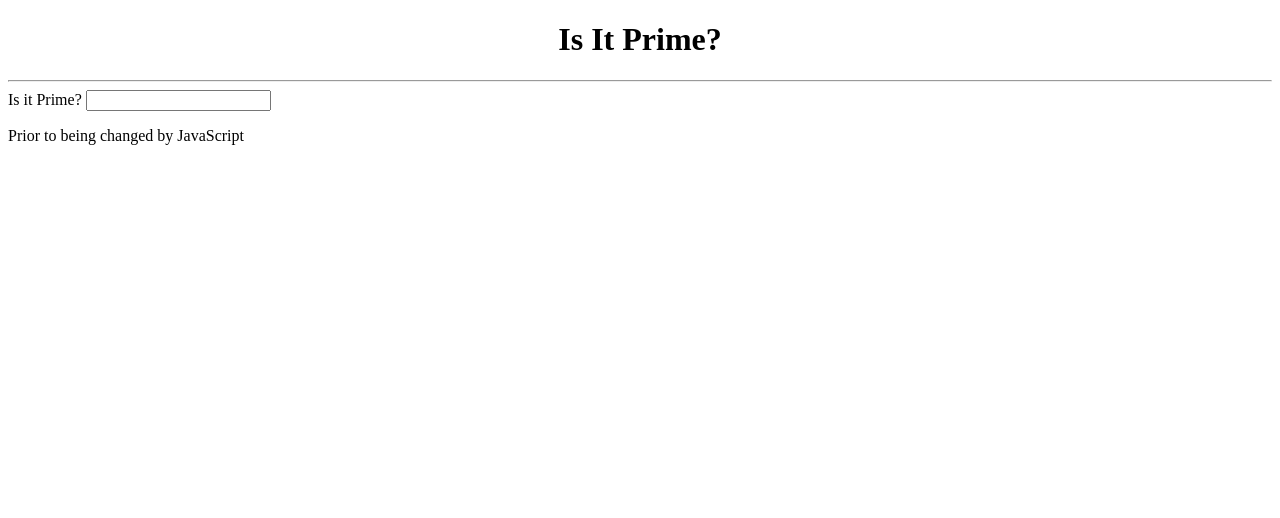
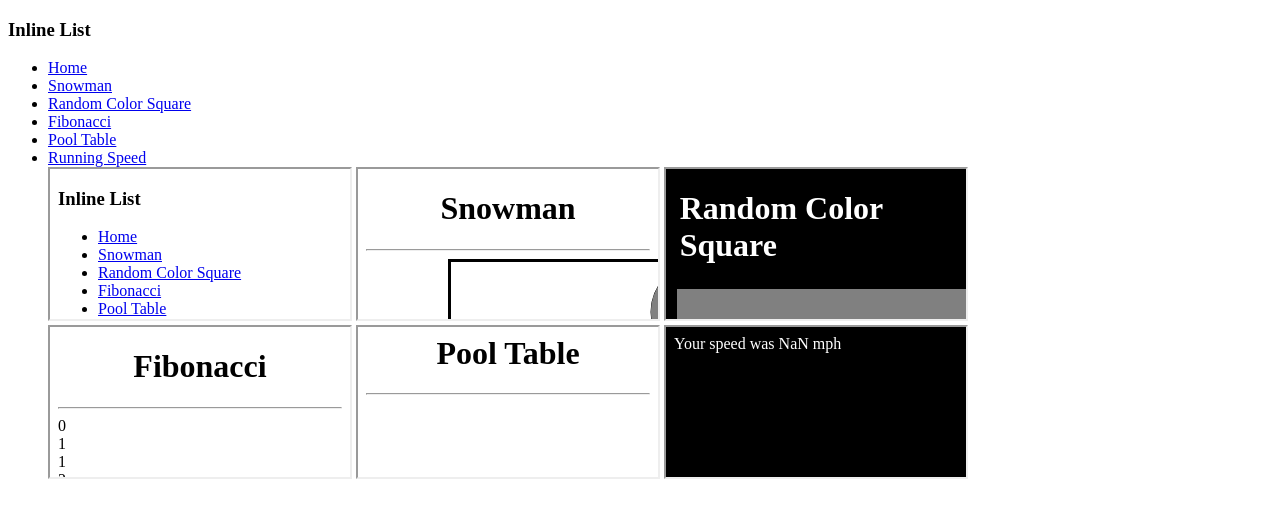
Before and after one commit to sheebee/sheebee.github.io, a plain HTML site: page index.html in a window 1280 px wide. Drawn offline with Linux system fonts and the light colour scheme.

Commit message:
Update index.html

```diff
--- a/index.html
+++ b/index.html
@@ -3,34 +3,29 @@
 <html>
 
 	<head>
-		<title>Is it Prime? (Forms and Modulus)</title>
 
 	</head>
 
 	<body>
-		<h1><center>Is It Prime?</center></h1>
-		<hr>
-		Is it Prime? <input id="num" type="number" onchange="isItPrime (this.value)"></input>
-		<p id="answer">Prior to being changed by JavaScript</p>
-		<script>
-		function isItPrime(x){
-			//Initialize it as true
-			var prime= true;
-			for(var i = 2; i< x; i++){
-				if (x % i== 0){
-					prime=false;
-					break;
-				}
-			}
-			//Print verdict
-			if(prime==true){
-				document.getElementById("answer").innerHTML = "It IS prime.";
-			}
-			if(prime==false){
-				document.getElementById("answer").innerHTML = "It is NOT prime.";
-			}
-		}
-		</script>
+
+		<div class="container">
+  		<h3>Inline List</h3>
+  		<ul class="list-inline">
+  			<li><a href="http://sheebee.github.io/index.html">Home</a></li>
+			<li><a href="http://sheebee.github.io/Code HS_Lesson 5_Using Graphics in JS_Snowman.html">Snowman</a></li>
+		 	<li><a href="http://sheebee.github.io/Code HS_Lesson 13_Random Color Square.html">Random Color Square</a></li>
+    			<li><a href="http://sheebee.github.io/Code HS_Lesson 14_While Loops_Fibonacci.html">Fibonacci</a></li>
+    			<li><a href="http://sheebee.github.io/Code HS_Lesson 18_Functions and Parameters 3_Pool Table.html">Pool Table</a></li>
+    			<li><a href="http://sheebee.github.io/Code HS_Lesson 4_Basic Math in JavaScript_Running Speed.html">Running Speed</a></li>
+    		<iframe src="http://sheebee.github.io/index.html"></iframe>
+    		<iframe src="http://sheebee.github.io/Code HS_Lesson 5_Using Graphics in JS_Snowman.html"></iframe>
+		<iframe src="http://sheebee.github.io/Code HS_Lesson 13_Random Color Square.html"></iframe>
+		<iframe src="http://sheebee.github.io/Code HS_Lesson 14_While Loops_Fibonacci.html"></iframe>
+		<iframe src="http://sheebee.github.io/Code HS_Lesson 18_Functions and Parameters 3_Pool Table.html"></iframe>
+		<iframe src="http://sheebee.github.io/Code HS_Lesson 4_Basic Math in JavaScript_Running Speed.html"></iframe>
+</body>
+</html>
+
 	</body>
 
 
```
